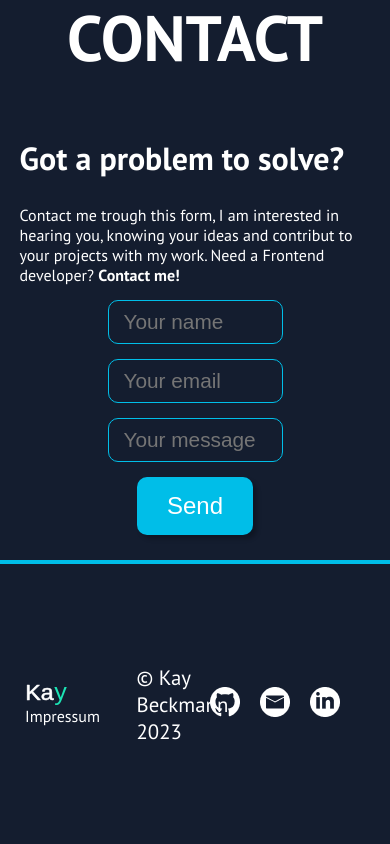
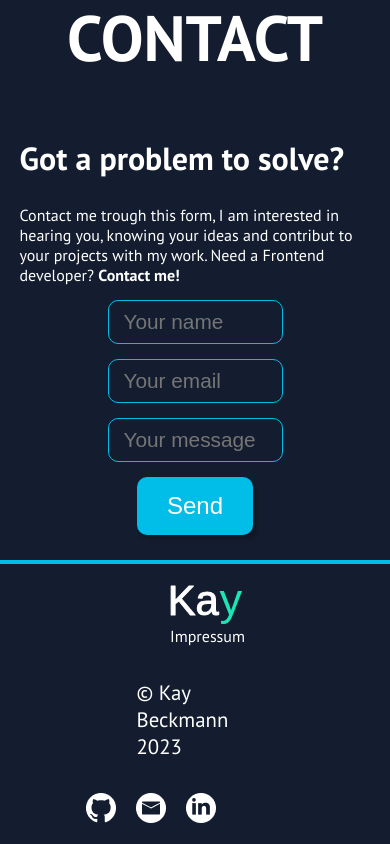
Before and after one commit to KayBeckmann/portfolio, an Angular app: page / in a window 390 px wide. Shown: the part 5423-6267 px from the top of the page. Built offline with nearby package versions, Linux system fonts and the light colour scheme.

Commit message:
added impressum -> component and route

```diff
--- a/src/app/app.module.ts
+++ b/src/app/app.module.ts
@@ -15,6 +15,7 @@ import { IconsComponent } from "./icons/icons.component";
 import { FormsModule, ReactiveFormsModule } from "@angular/forms";
 import { SozialmedialinksComponent } from './sozialmedialinks/sozialmedialinks.component';
 import { ProjectcardComponent } from './projectcard/projectcard.component';
+import { ImpressumComponent } from './impressum/impressum.component';
 
 @NgModule({
   declarations: [
@@ -29,7 +30,8 @@ import { ProjectcardComponent } from './projectcard/projectcard.component';
     FooterComponent,
     IconsComponent,
     SozialmedialinksComponent,
-    ProjectcardComponent
+    ProjectcardComponent,
+    ImpressumComponent
   ],
   imports: [BrowserModule, AppRoutingModule, FormsModule, ReactiveFormsModule],
   providers: [],
--- a/src/app/footer/footer.component.html
+++ b/src/app/footer/footer.component.html
@@ -1,7 +1,7 @@
 <div class="wrapper">
   <div class="left content">
     <img src="./assets/logo.svg" alt="Kay" />
-    <a href="#">Impressum</a>
+    <a href="impressum">Impressum</a>
   </div>
   <div class="middle content text">&copy; Kay Beckmann 2023</div>
   <div class="right content">
--- a/src/app/footer/footer.component.scss
+++ b/src/app/footer/footer.component.scss
@@ -46,3 +46,22 @@ a {
   text-decoration: none;
   color: white;
 }
+
+@media (max-width: 700px) {
+  .wrapper {
+    flex-direction: column;
+    justify-content: space-around;
+
+    .left {
+      display: flex;
+      align-items: center;
+      justify-items: center;
+      flex-direction: column;
+
+      img {
+        width: 70%;
+        height: auto;
+      }
+    }
+  }
+}
--- /dev/null
+++ b/src/app/impressum/impressum.component.html
@@ -0,0 +1 @@
+<p>impressum works!</p>
```
Also changed, not shown: src/app/app-routing.module.ts (+7 -5 lines), src/app/footer/footer.component.ts (+5 -7 lines), src/app/impressum/impressum.component.ts (added, +10 -0 lines), src/app/impressum/impressum.component.scss (added), 1 other file (tests, documents, lock files or other folders).
